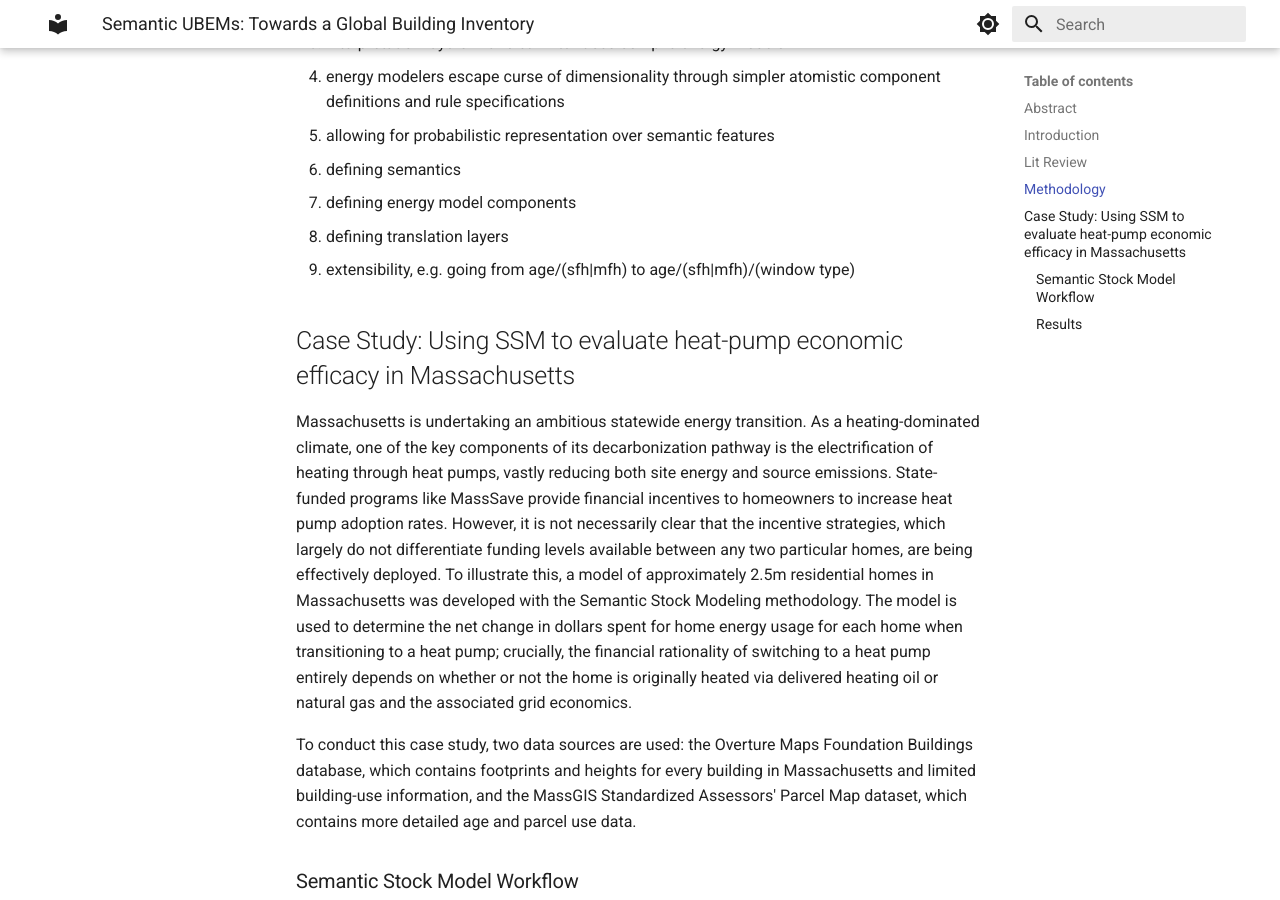
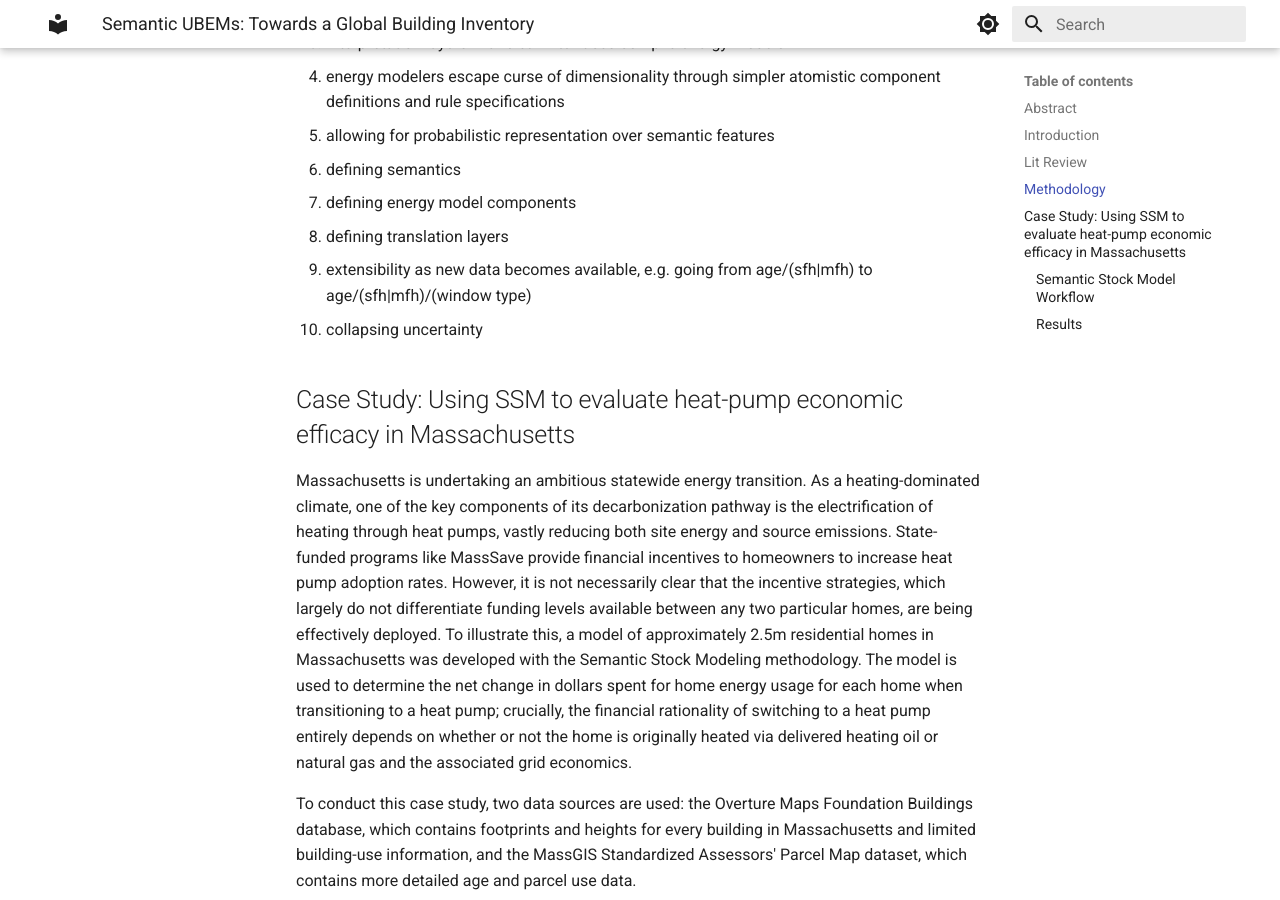
Before and after one commit to szvsw/semantic-ubems, an MkDocs documentation site: the page built from docs/outline.md, in a window 1280 px wide and 900 px high, scrolled down 4216 px. Built offline with MkDocs 1.6.1 and Material for MkDocs 9.7.7, drawn with Linux system fonts in a browser that asks for light colours.

Commit message:
update outline

```diff
--- a/docs/outline.md
+++ b/docs/outline.md
@@ -52,7 +52,8 @@ In proposing Semantic Stock Modeling, our goal is not to immediately define a co
 1. defining semantics
 1. defining energy model components
 1. defining translation layers
-1. extensibility, e.g. going from age/(sfh|mfh) to age/(sfh|mfh)/(window type)
+1. extensibility as new data becomes available, e.g. going from age/(sfh|mfh) to age/(sfh|mfh)/(window type)
+1. collapsing uncertainty
 
 ## Case Study: Using SSM to evaluate heat-pump economic efficacy in Massachusetts
 
```
